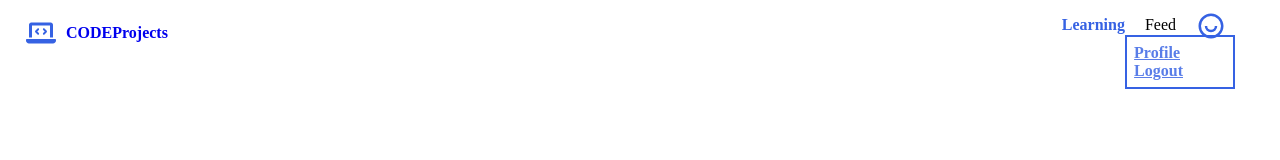
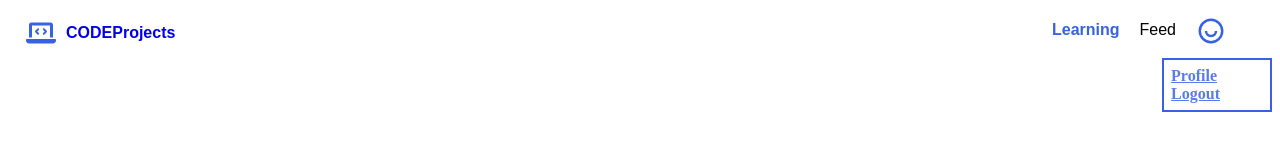
Before and after one commit to jasjs1/CODEProjects, a website: page components/nav/nav.html in a window 1280 px wide. Both pictures are taken after a click on the picture 1211 px from the left and 25 px from the top of the page. Drawn offline with Linux system fonts and the light colour scheme.

Commit message:
Update nav.css

```diff
--- a/components/nav/nav.css
+++ b/components/nav/nav.css
@@ -3,6 +3,10 @@
   padding: 10px 0;
   color: black;
   margin-left: -28px;
+  font-family: Arial, Helvetica, sans-serif;
+  position: sticky;
+  top: 0;
+  z-index: 100; /* Add a z-index to ensure it appears on top of other elements */
 }
 
 .container {
@@ -35,7 +39,6 @@
 
 .menu-items li {
   margin-right: 20px;
-  margin-top: -10px;
 }
 
 .menu-items li:last-child {
@@ -64,10 +67,9 @@
 }
 
 #profileLinks {
-  position: absolute;
+  position: sticky;
+  top: 0;
   float: right;
-  top: 35px;
-  right: 45px;
   border: 2.5px solid #3662E3;
   padding: 7px;
   color: #3661e3de;
```
